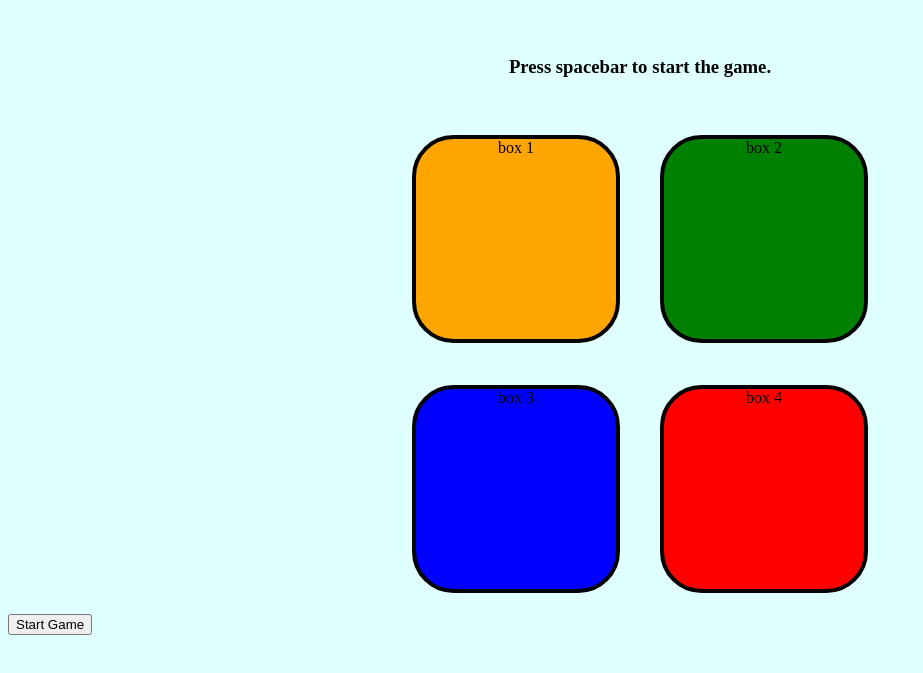
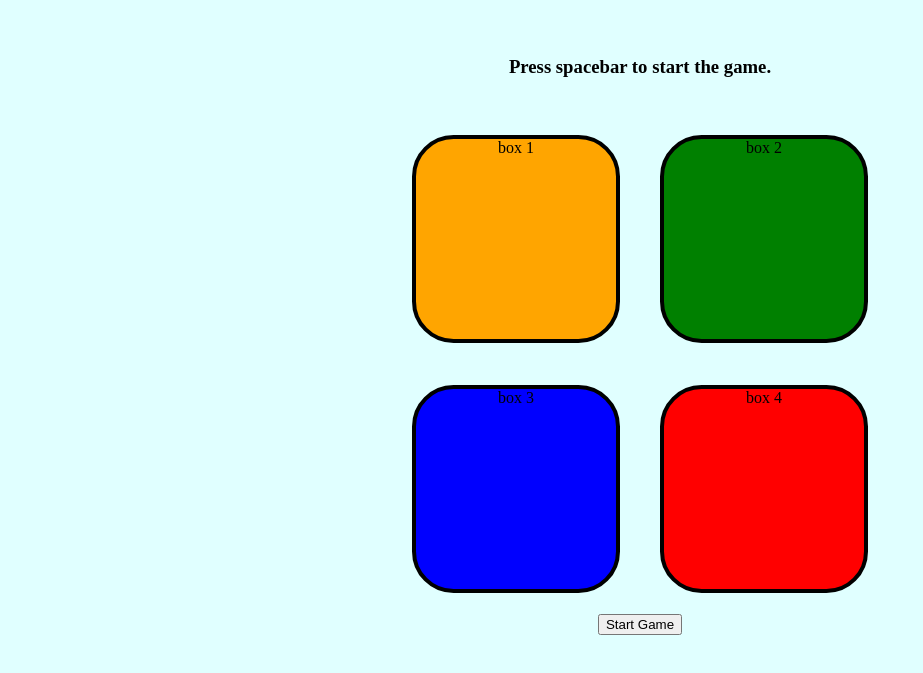
Before and after one commit to shashank973r-collab/Simon-Says-Game, a plain HTML site: page index.html in a window 1280 px wide. Shown: the part 61-734 px from the top of the page, without its empty margins (0-923 px from the left). Drawn offline with Linux system fonts and the light colour scheme.

Commit message:
Centered start button

```diff
--- a/sty.css
+++ b/sty.css
@@ -46,3 +46,7 @@
 body{
     background-color:lightcyan;
 }
+button{
+    display:block;
+    margin:auto;
+}
```
